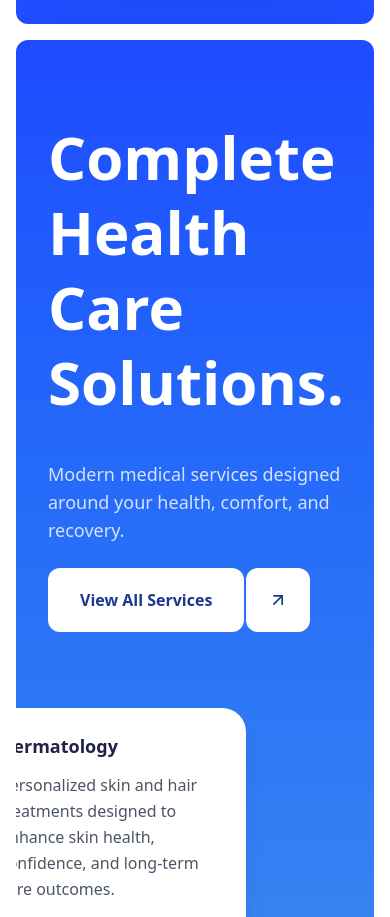
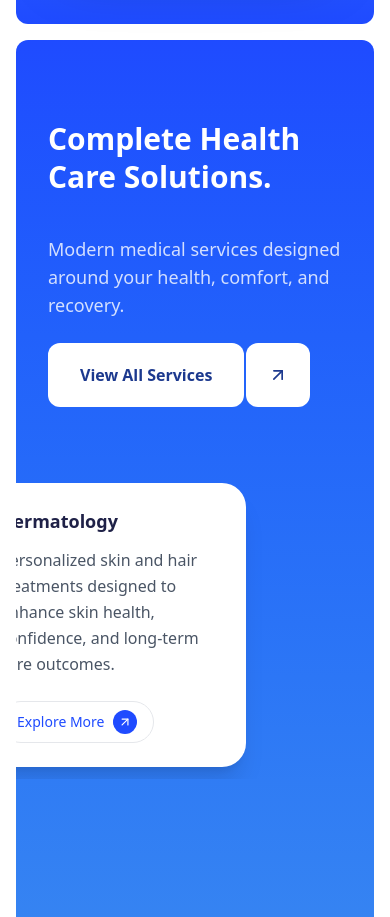
Before and after one commit to wizaura/healora, a Next.js app: page / in a window 390 px wide. Shown: the part 2240-3157 px from the top of the page. Built offline with nearby package versions, Linux system fonts and the light colour scheme.

Commit message:
2nd commit - Creating home page 8.2

```diff
--- a/components/home/Specialities.tsx
+++ b/components/home/Specialities.tsx
@@ -85,7 +85,7 @@ export default function ServicesScrollSection() {
                 {/* Header */}
                 <div className="mx-auto max-w-6xl px-8 pt-20 pb-16">
                     <div className="grid grid-cols-1 gap-10 md:grid-cols-2">
-                        <h2 className="text-6xl font-semibold text-white leading-tight">
+                        <h2 className="text-3xl font-semibold text-white leading-tight md:text-6xl">
                             Complete Health
                             <br />
                             Care Solutions.
```
